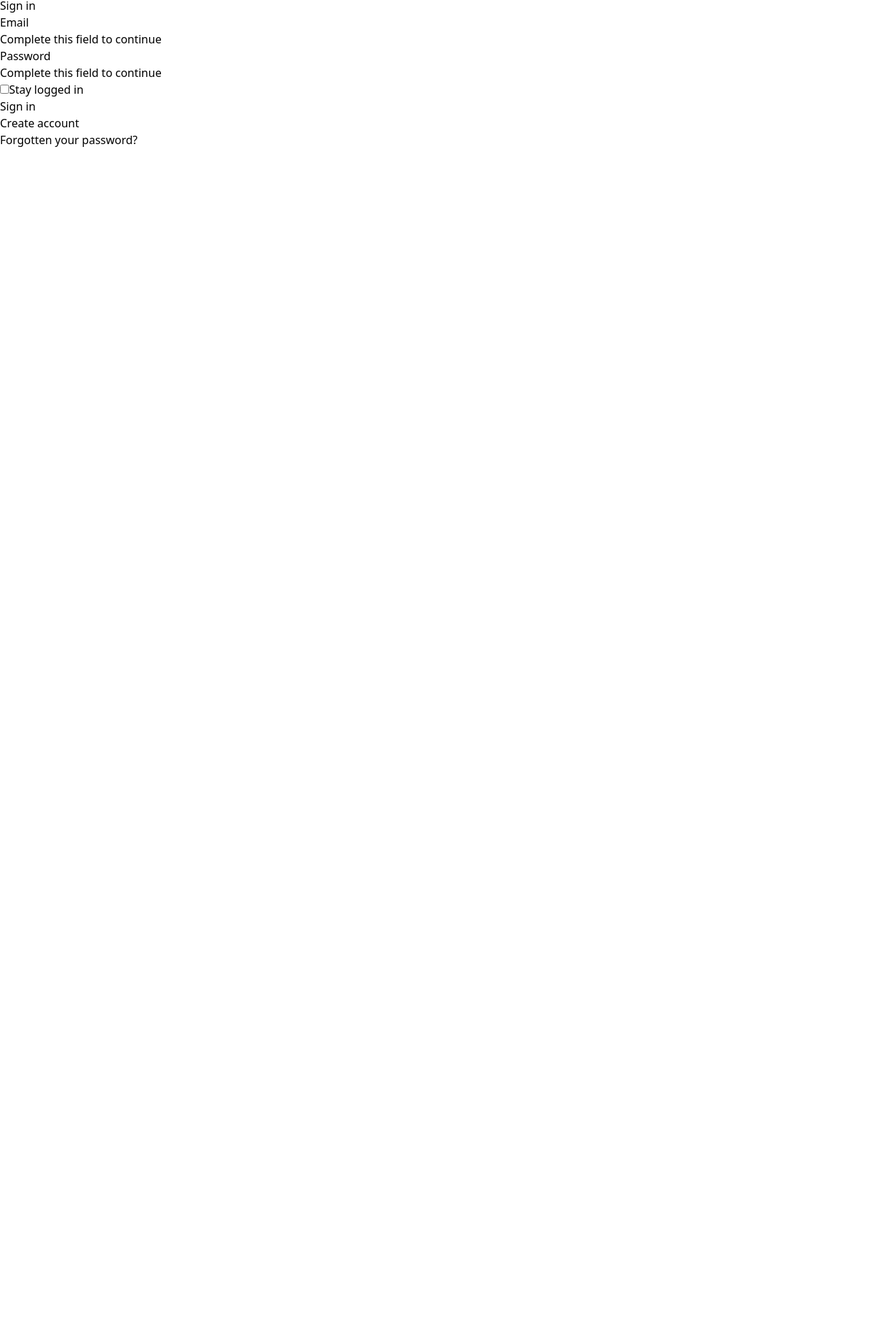
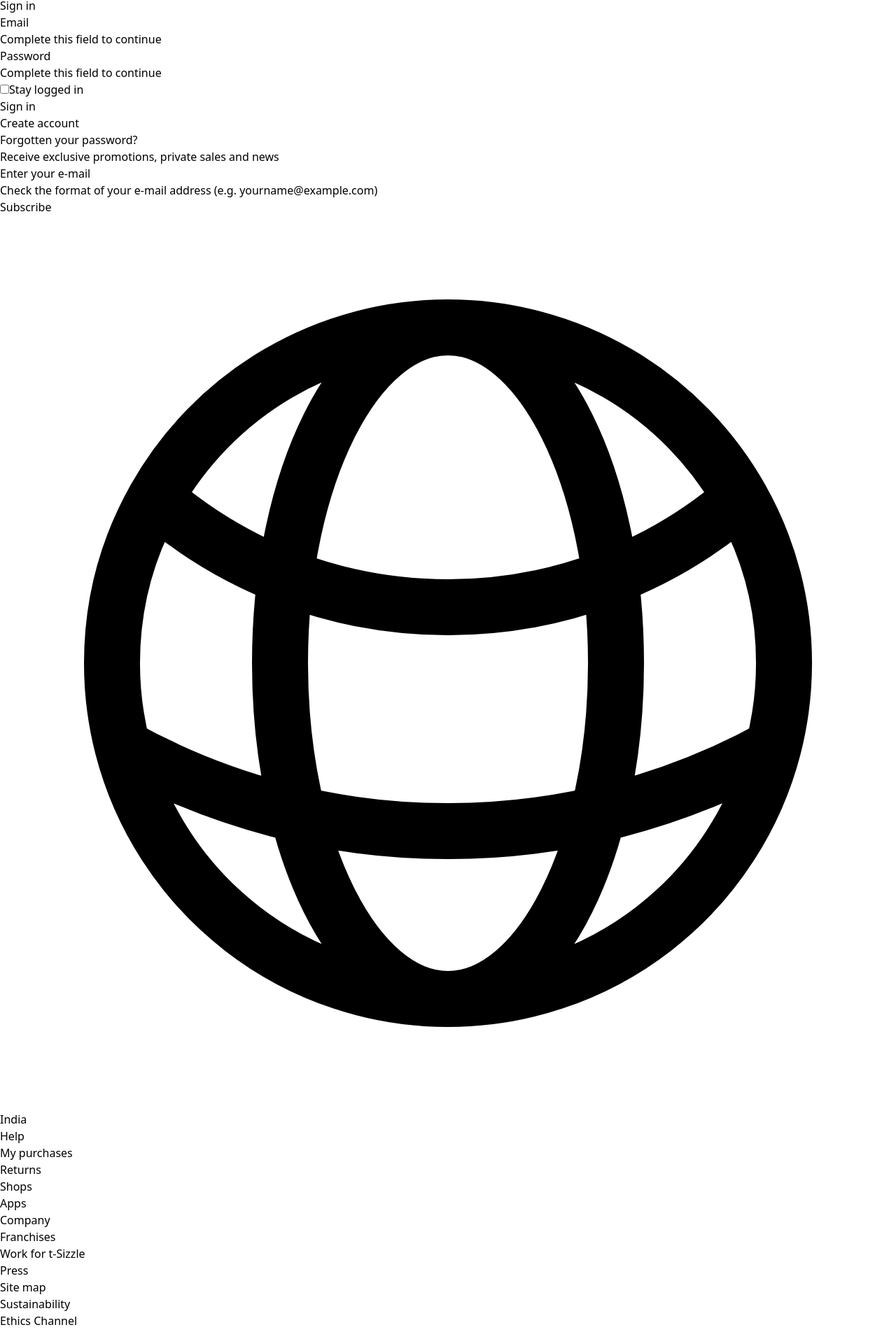
Before and after one commit to thecurioussailor/tsizzle, a React (Vite) app in the folder frontend/tsizzleUi/: page /signin in a window 1280 px wide. Shown: the part 253-2157 px from the top of the page at 70% size. Before the commit the page ends 800 px from the top, so only its background shows below. Built offline with nearby package versions, Linux system fonts and the light colour scheme; a web font is replaced by a local one.

Commit message:
implemented few pages in frontend

```diff
--- a/frontend/tsizzleUi/src/App.jsx
+++ b/frontend/tsizzleUi/src/App.jsx
@@ -7,6 +7,7 @@ import CreateAccount from './components/CreateAccount'
 import Profile from './pages/Profile'
 import Wishlist from './pages/Wishlist'
 import ShoppingBag from './pages/ShoppingBag'
+import Footer from './components/Footer'
 
 function App() {
 
@@ -29,6 +30,7 @@ function App() {
            <Route path="/wishlist" element={<Wishlist/>}></Route>
            <Route path="/shopping-bag" element={<ShoppingBag/>}></Route>
         </Routes>
+        <Footer/>
     </BrowserRouter>
 
 
--- a/frontend/tsizzleUi/src/components/CreateAccount.jsx
+++ b/frontend/tsizzleUi/src/components/CreateAccount.jsx
@@ -9,6 +9,7 @@ export default function CreateAccount(){
     const [isChecked, setIsChecked] = useState(false);
     const [username, setUsername] = useState("");
     const [password, setPassword] = useState("");
+    const [user, setUser] = useState("");
 
     const handleSignUp = async (e) => {
         e.preventDefault();
@@ -18,6 +19,7 @@ export default function CreateAccount(){
                 password,
             });
             console.log(response.data);
+            setUser(response.data);
             localStorage.setItem('token', response.data.token);
             navigate("/");
         } catch (error) {
--- /dev/null
+++ b/frontend/tsizzleUi/src/components/Footer.jsx
@@ -0,0 +1,64 @@
+import InputBox from "./InputBox";
+
+export default function Footer() {
+
+    return(
+        <div>
+            <footer className="border-t-1 border-gray-300 border-solid mt-[5%]">
+                <div className="pt-11">
+                    <div className="my-0 mx-auto px-4">
+                        <div className="w-full h-auto mx-auto">
+                            <p className="mx-auto text-center text-sm font-medium leading-4">Receive exclusive promotions, private sales and news</p>
+                            <form className="flex flex-col max-w-80 mx-auto">
+                                <div className="flex">
+
+                                    <InputBox boxText={'Enter your e-mail'} bottomText={'Check the format of your e-mail address (e.g. yourname@example.com)'}></InputBox>
+                                </div>
+                                <div className="flex flex-row mt-10">
+                                    <button type="submit" className="w-full border bg-slate-950 h-11 text-white">
+                                        <span className="text-sm font-medium">Subscribe</span>
+                                    </button>
+                                </div>
+                            </form>
+                        </div>
+                        <div>
+                            <div className="flex w-full my-6 justify-center">
+                                <div className="flex">
+                                    <span className="mr-1">
+                                        <svg xmlns="http://www.w3.org/2000/svg" fill="none" viewBox="0 0 24 24" strokeWidth={1.5} stroke="currentColor" className="w-6 h-6">
+                                        <path strokeLinecap="round" strokeLinejoin="round" d="M12 21a9.004 9.004 0 0 0 8.716-6.747M12 21a9.004 9.004 0 0 1-8.716-6.747M12 21c2.485 0 4.5-4.03 4.5-9S14.485 3 12 3m0 18c-2.485 0-4.5-4.03-4.5-9S9.515 3 12 3m0 0a8.997 8.997 0 0 1 7.843 4.582M12 3a8.997 8.997 0 0 0-7.843 4.582m15.686 0A11.953 11.953 0 0 1 12 10.5c-2.998 0-5.74-1.1-7.843-2.918m15.686 0A8.959 8.959 0 0 1 21 12c0 .778-.099 1.533-.284 2.253m0 0A17.919 17.919 0 0 1 12 16.5c-3.162 0-6.133-.815-8.716-2.247m0 0A9.015 9.015 0 0 1 3 12c0-1.605.42-3.113 1.157-4.418" />
+                                        </svg>
+                                    </span>
+                                    <span>India</span>
+                                </div>
+                            </div>
+                            <div>
+                                <ul className=" block text-center mx-auto mt-[15px] max-w-xl">
+                                    <li className="text-sm"><span><a>Help</a></span></li>
+                                    <li className="text-sm"><span><a>My purchases</a></span></li>
+                                    <li className="text-sm"><span><a>Returns</a></span></li>
+                                    <li className="text-sm"><span><a>Shops</a></span></li>
+                                    <li className="text-sm"><span><a>Apps</a></span></li>
+                                    <li className="text-sm"><span><a>Company</a></span></li>
+                                    <li className="text-sm"><span><a>Franchises</a></span></li>
+                                    <li className="text-sm"><span><a>Work for t-Sizzle</a></span></li>
+                                    <li className="text-sm"><span><a>Press</a></span></li>
+                                    <li className="text-sm"><span><a>Site map</a></span></li>
+                                    <li className="text-sm"><span><a>Sustainability</a></span></li>
+                                    <li className="text-sm"><span><a>Ethics Channel</a></span></li>
+                                </ul>
+                            </div>
+                            <div>
+                                <span><span><a>facebook</a></span></span>
+                                <span><span><a>instagram</a></span></span>
+                                <span><span><a>x</a></span></span>
+                            </div>
+                        </div>
+                    </div>
+
+                </div>
+
+            </footer>
+        </div>
+    )
+}
--- a/frontend/tsizzleUi/src/components/Signin.jsx
+++ b/frontend/tsizzleUi/src/components/Signin.jsx
@@ -9,6 +9,7 @@ export default function Signin(){
         const [username, setUsername] = useState("");
         const [password, setPassword] = useState("");
         const [isChecked, setIsChecked] =useState(false);
+        const [user, setUser] = useState({});
         const handlesSignin = async (e) => {
             e.preventDefault();
             try{
@@ -18,7 +19,8 @@ export default function Signin(){
             });
             console.log(response.data);
            // localStorage.removeItem('token');
-            localStorage.setItem('token', response.data.token)
+            localStorage.setItem('token', response.data.token);
+            localStorage.setItem('username', response.data.username);
           //  isChecked === 'true' ? localStorage.setItem('token', response.data.token) : null;
             navigate("/");
             } catch (error) {
--- a/frontend/tsizzleUi/src/pages/Profile.jsx
+++ b/frontend/tsizzleUi/src/pages/Profile.jsx
@@ -1,19 +1,21 @@
 export default function Profile (){
 
     return(
+        <div className="mt-16">
+
+            <div className="mx-auto my-0 max-w-4xl">
+                <div className="px-10 py-8 w-full min-h-40">
+                    <h6 className="mx-auto text-center text-base font-medium">My account</h6>
+                    <p className="text-center text-xs">Hello, Here you can view your purchases, eidt your details or manage your returns.</p>
+                </div>
+                <div>
                     <div>
 
-        <div>
-        hi there
                     </div>
                     <div>
-        hi there
+
                     </div>
-        <div>
-        hi there
                 </div>
-        <div>
-        hi there
             </div>
         </div>
     )
--- a/frontend/tsizzleUi/src/pages/ShoppingBag.jsx
+++ b/frontend/tsizzleUi/src/pages/ShoppingBag.jsx
@@ -2,27 +2,19 @@ export default function ShoppingBag () {
 
     return(
         <div>
-
-            <div>
-            Shopping Bag
+            <div className="flex flex-col text-center text-sm my-60 w-80 mx-auto relative">
+            <span className="font-medium mx-auto mb-10">Shopping Bag</span>
+            <div className="mx-auto">
+                <p className="mb-6 font-light">Your shopping bag is empty.</p>
+                <p className="mb-6 font-light">Save the items you like the most so you don't loose sight of them.</p>
+            </div>
+            <div className="mt-4 text-white">
+                        <button type="submit" className="flex items-center justify-center h-11 w-full border text-sm font-medium bg-black">
+                            <span>Get inspired</span>
+                        </button>
+            </div>
+            </div>
         </div>
-        <div>
-            Shopping Bag
-        </div>
-        <div>
-            Shopping Bag
-        </div>
-        <div>
-            Shopping Bag
-        </div>
-        <div>
-            Shopping Bag
-        </div>
-        <div>
-            Shopping Bag
-        </div>
-        </div>
-
 
 
     )
--- a/frontend/tsizzleUi/src/pages/Wishlist.jsx
+++ b/frontend/tsizzleUi/src/pages/Wishlist.jsx
@@ -1,17 +1,17 @@
 export default function Wishlist () {
     return(
         <div>
-            <div className=" text-center my-60 w-80 mx-auto relative">
-            <span>Wishlist</span>
-            <div>
-                <p>Your wishlist is empty</p>
-                <p>Save the items you like the most so you don't loose sight of them</p>
+            <div className="flex flex-col text-center text-sm my-60 w-80 mx-auto relative">
+            <span className="font-medium mx-auto mb-10">Wishlist</span>
+            <div className="mx-auto">
+                <p className="mb-6 font-light">Your wishlist is empty.</p>
+                <p className="mb-6 font-light">Save the items you like the most so you don't loose sight of them.</p>
             </div>
             <div className="mt-4 text-white">
                         <button type="submit" className="flex items-center justify-center h-11 w-full border text-sm font-medium bg-black">
                             <span>Get inspired</span>
                         </button>
-                    </div>
+            </div>
             </div>
         </div>
     )
```
Also changed, not shown: 1 other file (tests, documents, lock files or other folders). Lines whose indentation alone changed are shown as unchanged.
